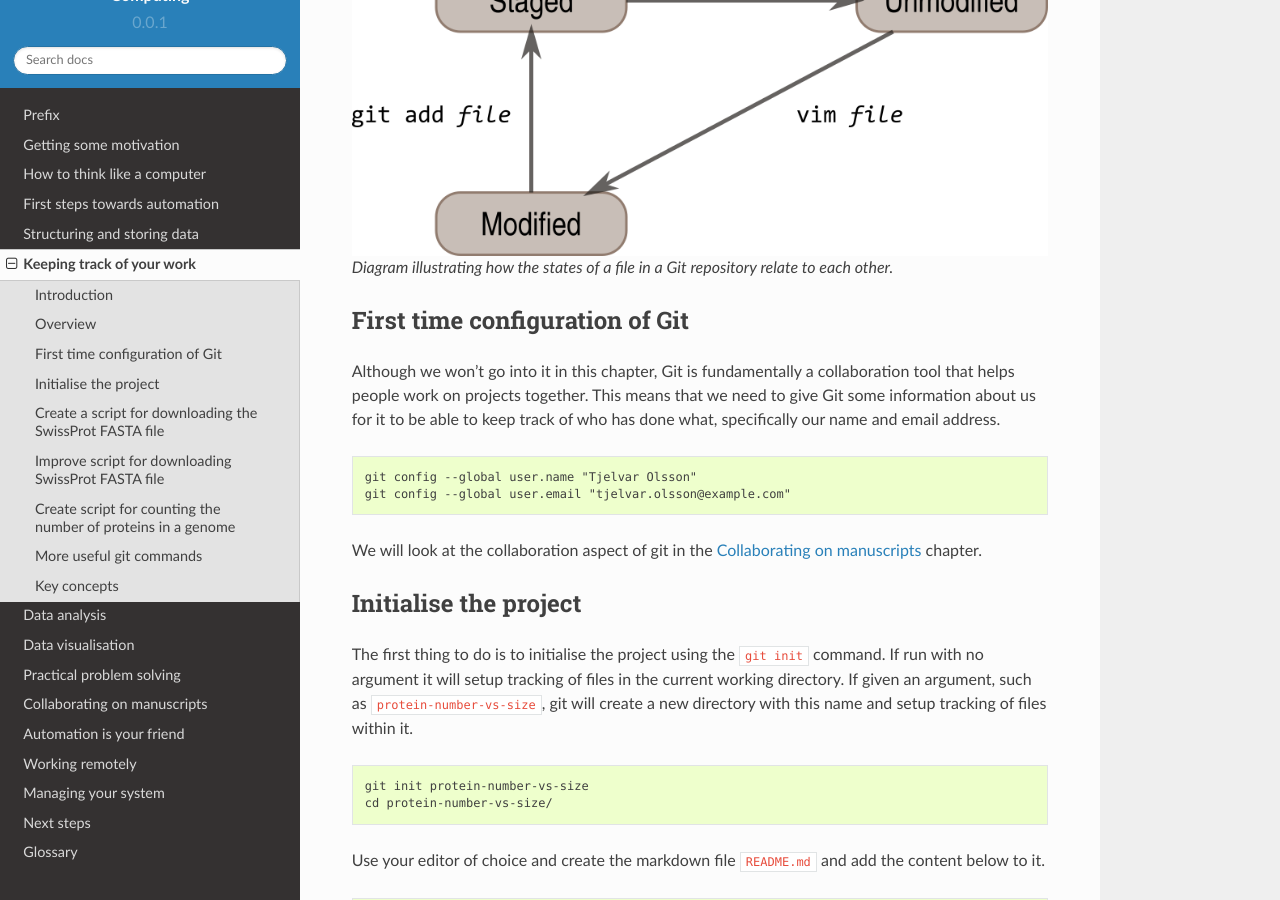
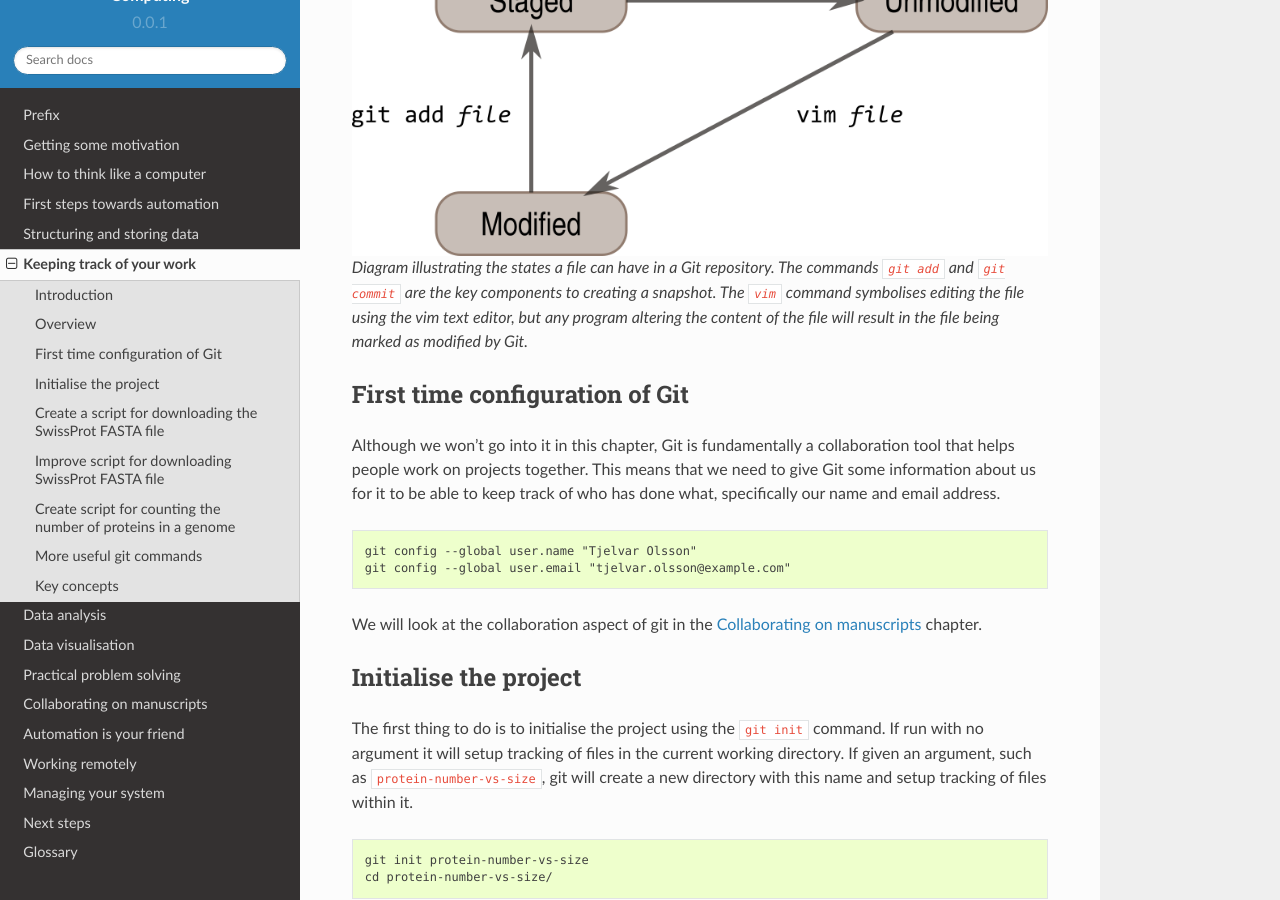
Before and after one commit to tjelvar-olsson/biologists-guide-to-computing, a Sphinx documentation site: the page built from source/keeping-track-of-your-work.rst, in a window 1280 px wide and 900 px high, scrolled down 1609 px. Built offline with Sphinx 7.4.7 and the Read the Docs theme 2.0.0, drawn with Linux system fonts in a browser that asks for light colours.

Commit message:
Updated the git workflow figure legend

```diff
--- a/source/keeping-track-of-your-work.rst
+++ b/source/keeping-track-of-your-work.rst
@@ -64,8 +64,11 @@ its state would change from modified to staged.
 .. figure:: images/git-workflow.png
    :alt: Git workflow illustration.
 
-   Diagram illustrating how the states of a file in a Git repository relate to
-   each other.
+   Diagram illustrating the states a file can have in a Git repository.
+   The commands ``git add`` and ``git commit`` are the key components to
+   creating a snapshot. The ``vim`` command symbolises editing the file
+   using the vim text editor, but any program altering the content of the
+   file will result in the file being marked as *modified* by Git.
 
 First time configuration of Git
 -------------------------------
```
